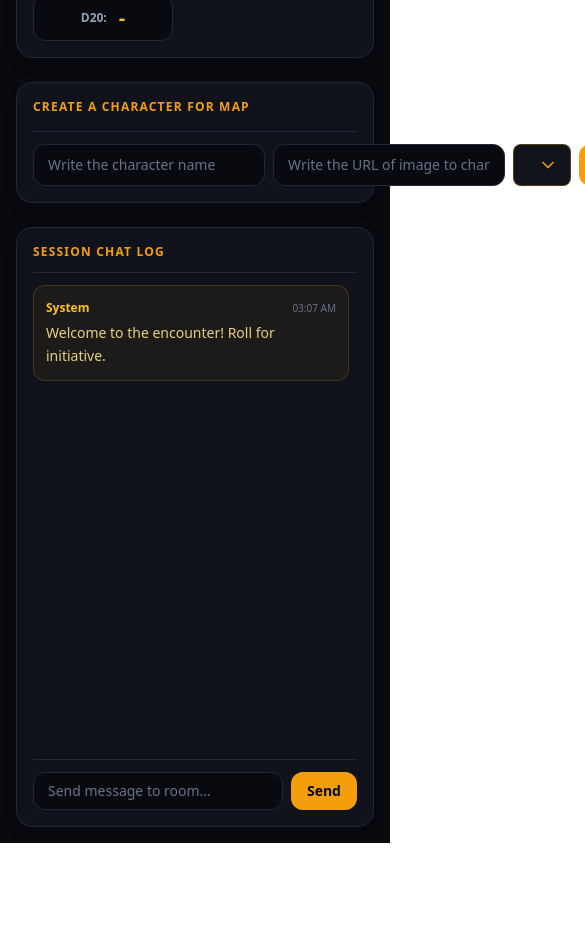
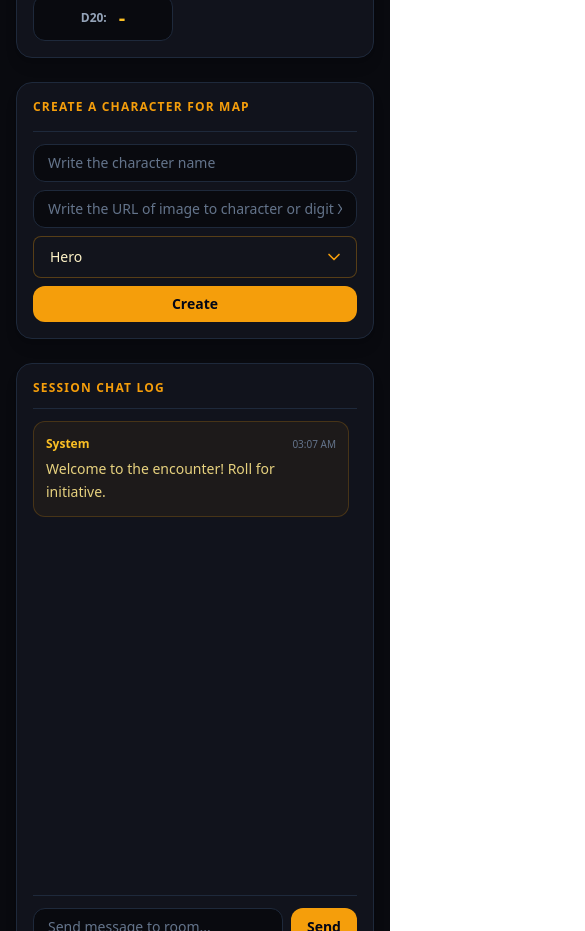
Before and after one commit to rickpingo2012/DND, a Next.js app: page /room/1 in a window 390 px wide. Shown: the part 880-1811 px from the top of the page, 585 px wide, since content can reach past the window. Before the commit the page ends 1723 px from the top, so only its background shows below. Built offline with nearby package versions, Linux system fonts and the light colour scheme.

Commit message:
screen bug fixed

```diff
--- a/app/room/[id]/page.tsx
+++ b/app/room/[id]/page.tsx
@@ -62,7 +62,15 @@ export default function RoomPage() {
   ]);
   const [inputMsg, setInputMsg] = useState('');
 
-  const [newToken, setNewToken] = useState<{ name: string; image: string; type: Token['type'] } | null>(null);
+  const [newToken, setNewToken] = useState<{
+    name: string;
+    image: string;
+    type: Token['type'];
+  }>({
+    name: '',
+    image: '',
+    type: 'hero',
+  });
 
   // Dice rolling function
   const rollDice = (sides: number) => {
@@ -129,7 +137,7 @@ export default function RoomPage() {
       },
     ]);
 
-    setNewToken(null);
+    setNewToken({ name: '', image: '', type: 'hero' });
   };
 
   return (
@@ -246,7 +254,7 @@ export default function RoomPage() {
                 Create a character for map
               </h2>
             </div>
-            <form onSubmit={handleCreateToken} className="mt-4 pt-3 border-t border-slate-800 flex gap-2">
+            <form onSubmit={handleCreateToken} className="mt-4 pt-3 border-t border-slate-800 flex-col sm:flex-row flex gap-2">
               <input
                 type="text"
                 placeholder="Write the character name"
```
